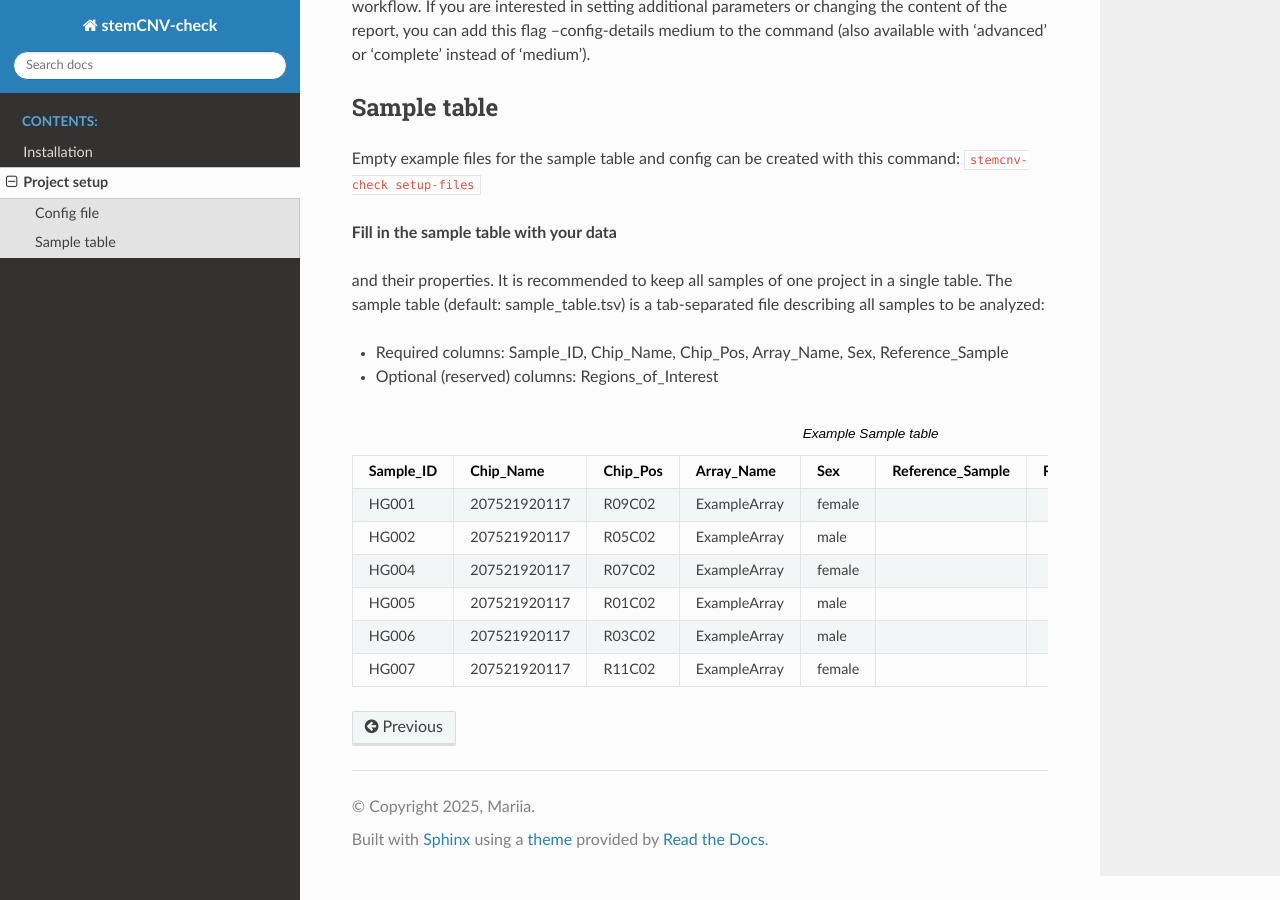
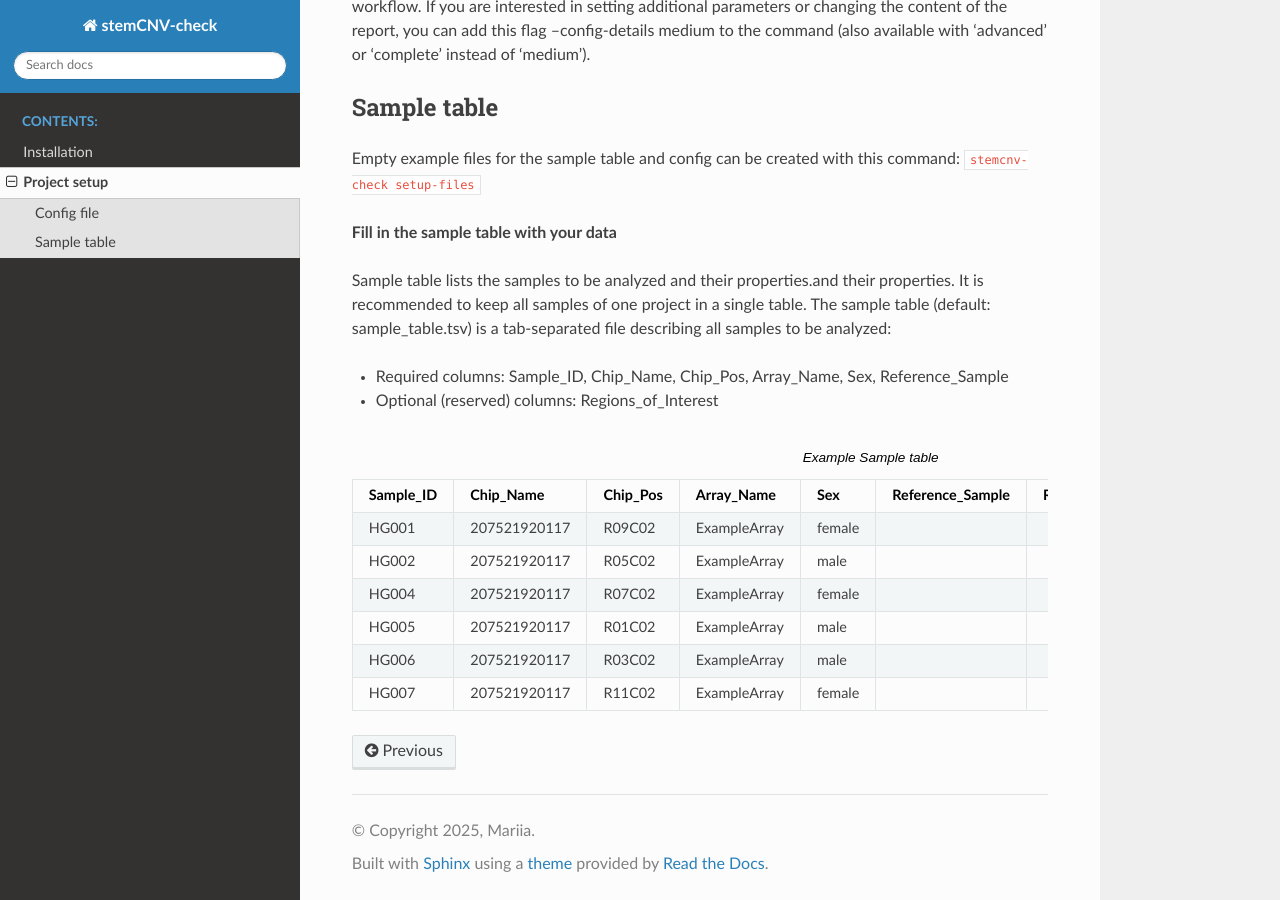
Before and after one commit to icalledmyselfmoon/stemCNV_check_Read_the_docs, a Sphinx documentation site: the page built from source/setup_project.rst, in a window 1280 px wide and 900 px high, scrolled down 966 px. Built offline with Sphinx 7.4.7 and the Read the Docs theme 3.1.0, drawn with Linux system fonts in a browser that asks for light colours.

Commit message:
Update setup_project.rst

```diff
--- a/source/setup_project.rst
+++ b/source/setup_project.rst
@@ -50,7 +50,7 @@ Empty example files for the sample table and config can be created with this com
 
 **Fill in the sample table with your data**
 
-and their properties. It is recommended to keep all samples of one project in a single table.
+Sample table lists the samples to be analyzed and their properties.and their properties. It is recommended to keep all samples of one project in a single table.
 The sample table (default: sample_table.tsv) is a tab-separated file describing all samples to be analyzed:
 
 - Required columns: Sample_ID, Chip_Name, Chip_Pos, Array_Name, Sex, Reference_Sample
```
